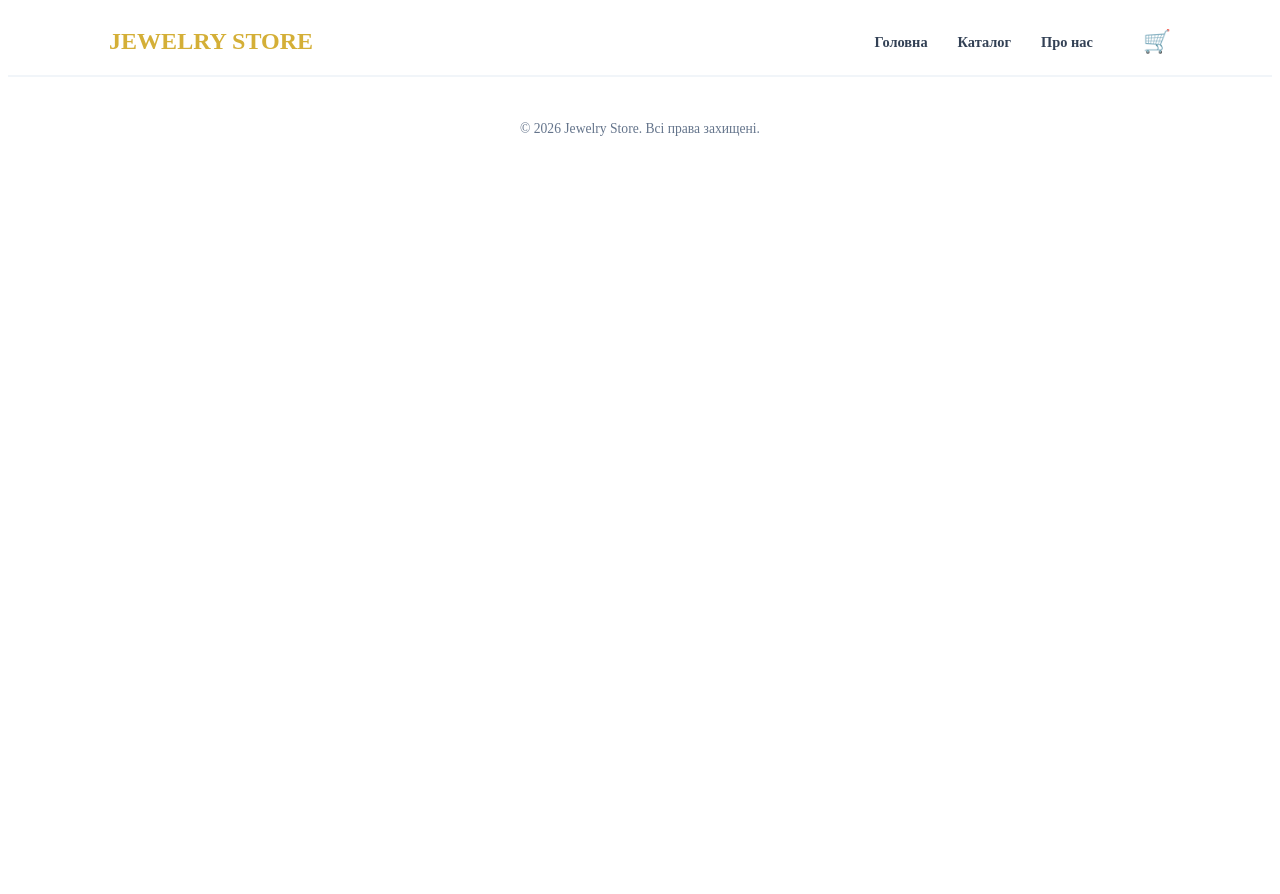
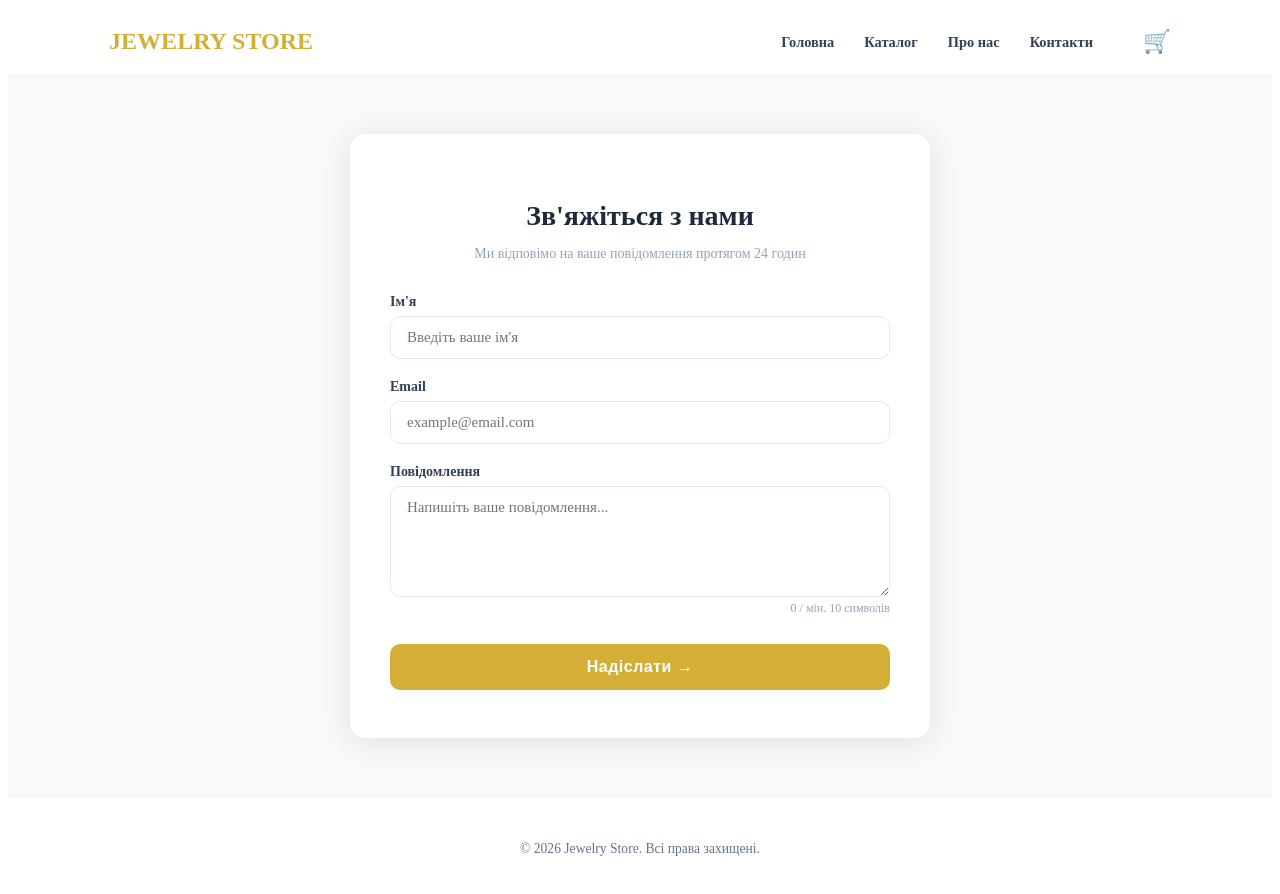
Before and after one commit to annapalamarchuk1/jewelry-react, a React (Vite) app: page /contacts in a window 1280 px wide. Shown: the top 894 px of the page. Before the commit the page ends 800 px from the top, so only its background shows below. Built offline with nearby package versions, Linux system fonts and the light colour scheme.

Commit message:
Лабораторна робота 12

```diff
--- a/src/App.jsx
+++ b/src/App.jsx
@@ -6,6 +6,7 @@ import Footer from './components/Footer';
 import ProductDetails from './pages/ProductDetails';
 import AboutPage from './pages/AboutPage';
 import HomePage from './pages/HomePage';
+import ContactPage from './pages/ContactPage';
 
 const products = [
   {
@@ -63,11 +64,9 @@ function App() {
 
         <Routes>
           <Route path="/" element={<HomePage />} />
-
           <Route path="/catalog" element={<Main addToCart={addToCart} products={products} />} />
-
           <Route path="/about" element={<AboutPage />} />
-
+          <Route path="/contacts" element={<ContactPage />} />
           <Route path="/product/:id" element={<ProductDetails products={products} />} />
         </Routes>
 
--- a/src/components/Header.jsx
+++ b/src/components/Header.jsx
@@ -24,6 +24,7 @@ const Header = ({ cartCount, clearCart }) => {
           <li><Link to="/" style={linkStyle}>Головна</Link></li>
           <li><Link to="/catalog" style={linkStyle}>Каталог</Link></li>
           <li><Link to="/about" style={linkStyle}>Про нас</Link></li>
+          <li><Link to="/contacts" style={linkStyle}>Контакти</Link></li> {/* ← додано */}
 
           <li
             onClick={clearCart}
--- /dev/null
+++ b/src/pages/ContactPage.jsx
@@ -0,0 +1,223 @@
+import { useState } from "react";
+
+export default function ContactPage() {
+  const [form, setForm] = useState({ name: "", email: "", message: "" });
+  const [errors, setErrors] = useState({});
+  const [submitted, setSubmitted] = useState(false);
+
+  const validate = () => {
+    const newErrors = {};
+    const emailRegex = /^[^\s@]+@[^\s@]+\.[^\s@]+$/;
+
+    if (!form.name.trim()) {
+      newErrors.name = "Ім'я не може бути порожнім";
+    }
+
+    if (!form.email) {
+      newErrors.email = "Email обов'язковий";
+    } else if (form.email.length < 6) {
+      newErrors.email = "Email занадто короткий";
+    } else if (!emailRegex.test(form.email)) {
+      newErrors.email = "Введіть коректний email (наприклад: test@gmail.com)";
+    }
+
+    if (form.message.length < 10) {
+      newErrors.message = "Повідомлення не може бути коротшим за 10 символів";
+    }
+
+    return newErrors;
+  };
+
+  const handleChange = (e) => {
+    const { name, value } = e.target;
+
+    setForm((prev) => ({ ...prev, [name]: value }));
+
+    setErrors((prev) => ({ ...prev, [name]: "" }));
+  };
+
+  const handleSubmit = (e) => {
+    e.preventDefault();
+
+    const validationErrors = validate();
+
+    if (Object.keys(validationErrors).length > 0) {
+      setErrors(validationErrors);
+    } else {
+      setSubmitted(true);
+    }
+  };
+
+  if (submitted) {
+    return (
+      <div style={s.page}>
+        <div style={s.card}>
+          <div style={{ fontSize: 48, marginBottom: 16 }}>✅</div>
+          <h2 style={{ color: "#D4AF37", marginBottom: 8 }}>
+            Повідомлення надіслано!
+          </h2>
+          <p style={{ color: "#64748b" }}>
+            Дякуємо, <b>{form.name}</b>! Ми зв'яжемося з вами найближчим часом.
+          </p>
+          <button
+            style={s.button}
+            onClick={() => {
+              setSubmitted(false);
+              setForm({ name: "", email: "", message: "" });
+            }}
+          >
+            Надіслати ще
+          </button>
+        </div>
+      </div>
+    );
+  }
+
+  return (
+    <div style={s.page}>
+      <div style={s.card}>
+        <h1 style={s.title}>Зв'яжіться з нами</h1>
+        <p style={s.subtitle}>
+          Ми відповімо на ваше повідомлення протягом 24 годин
+        </p>
+
+        <form onSubmit={handleSubmit}>
+          <div style={s.field}>
+            <label style={s.label}>Ім'я</label>
+            <input
+              name="name"
+              value={form.name}
+              onChange={handleChange}
+              placeholder="Введіть ваше ім'я"
+              style={{ ...s.input, ...(errors.name ? s.inputErr : {}) }}
+            />
+            {errors.name && <span style={s.error}>⚠ {errors.name}</span>}
+          </div>
+
+          <div style={s.field}>
+            <label style={s.label}>Email</label>
+            <input
+              type="email"
+              name="email"
+              value={form.email}
+              onChange={handleChange}
+              placeholder="example@email.com"
+              style={{ ...s.input, ...(errors.email ? s.inputErr : {}) }}
+            />
+            {errors.email && <span style={s.error}>⚠ {errors.email}</span>}
+          </div>
+
+          <div style={s.field}>
+            <label style={s.label}>Повідомлення</label>
+            <textarea
+              name="message"
+              value={form.message}
+              onChange={handleChange}
+              placeholder="Напишіть ваше повідомлення..."
+              rows={5}
+              style={{
+                ...s.input,
+                ...s.textarea,
+                ...(errors.message ? s.inputErr : {}),
+              }}
+            />
+            <span style={s.counter}>
+              {form.message.length} / мін. 10 символів
+            </span>
+            {errors.message && (
+              <span style={s.error}>⚠ {errors.message}</span>
+            )}
+          </div>
+
+          <button type="submit" style={s.button}>
+            Надіслати →
+          </button>
+        </form>
+      </div>
+    </div>
+  );
+}
+
+const s = {
+  page: {
+    minHeight: "80vh",
+    display: "flex",
+    alignItems: "center",
+    justifyContent: "center",
+    backgroundColor: "#f8f9fa",
+    padding: "40px 20px",
+  },
+  card: {
+    background: "#fff",
+    borderRadius: 16,
+    padding: "48px 40px",
+    width: "100%",
+    maxWidth: 500,
+    boxShadow: "0 4px 32px rgba(0,0,0,0.10)",
+    textAlign: "center",
+  },
+  title: {
+    fontSize: 28,
+    fontWeight: "bold",
+    color: "#1e293b",
+    marginBottom: 8,
+  },
+  subtitle: {
+    color: "#94a3b8",
+    fontSize: 14,
+    marginBottom: 32,
+  },
+  field: {
+    display: "flex",
+    flexDirection: "column",
+    textAlign: "left",
+    marginBottom: 20,
+  },
+  label: {
+    fontWeight: 600,
+    fontSize: 14,
+    color: "#334155",
+    marginBottom: 6,
+  },
+  input: {
+    padding: "12px 16px",
+    border: "1.5px solid #e2e8f0",
+    borderRadius: 10,
+    fontSize: 15,
+    outline: "none",
+    transition: "border 0.2s",
+    fontFamily: "inherit",
+    color: "#1e293b",
+  },
+  inputErr: {
+    borderColor: "#ef4444",
+    backgroundColor: "#fff5f5",
+  },
+  textarea: {
+    resize: "vertical",
+  },
+  counter: {
+    fontSize: 12,
+    color: "#94a3b8",
+    textAlign: "right",
+    marginTop: 4,
+  },
+  error: {
+    color: "#ef4444",
+    fontSize: 13,
+    marginTop: 5,
+  },
+  button: {
+    width: "100%",
+    padding: "14px",
+    background: "#D4AF37",
+    color: "#fff",
+    border: "none",
+    borderRadius: 10,
+    fontSize: 16,
+    fontWeight: 700,
+    cursor: "pointer",
+    marginTop: 8,
+    letterSpacing: 0.5,
+  },
+};
```
Lines whose indentation alone changed are shown as unchanged.
